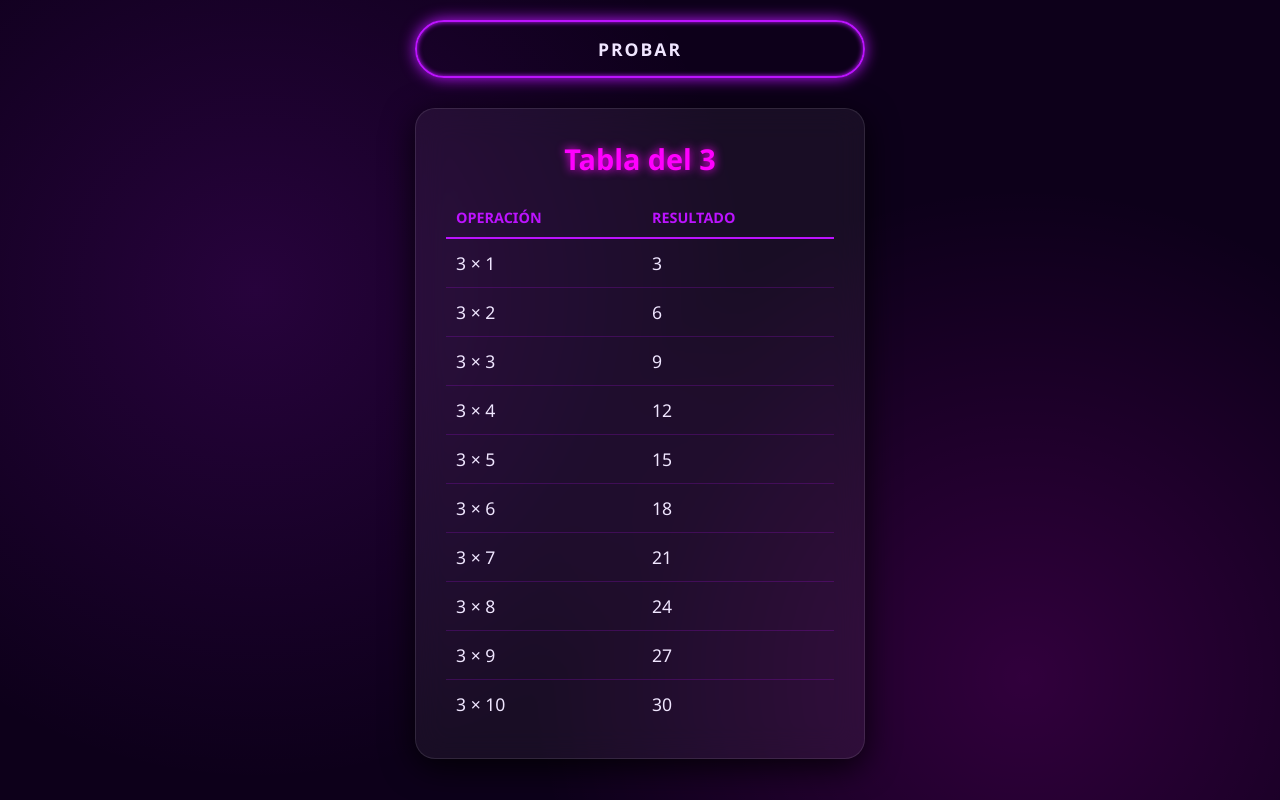
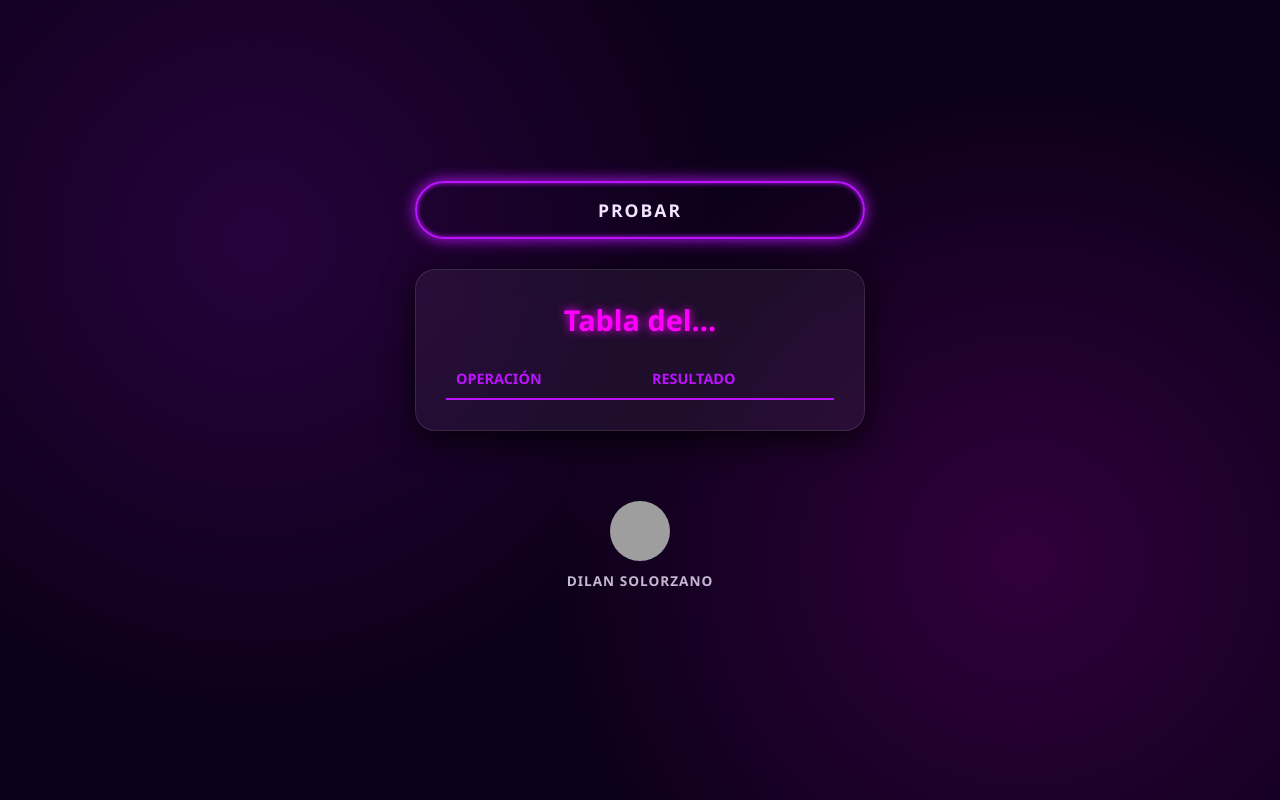
Before and after one commit to programador428-gif/tabla-multiplicar, a plain HTML site: page multiplicar.html in a window 1280 px wide. Shown: the top 800 px of the page. Drawn offline with Linux system fonts and the light colour scheme; grey boxes are pictures that could not be loaded.

Commit message:
feat: tabla funcional usando js

```diff
--- a/multiplicar.html
+++ b/multiplicar.html
@@ -8,63 +8,23 @@
   <link rel="stylesheet" href="multiplicar.css">
 </head>
 
-<body>
+<body id="body">
 
   <div class="stars"></div>
 
   <main class="container">
-    <button class="btn-probar">PROBAR</button>
+    <button class="btn-probar" id="btnProbar">PROBAR</button>
 
     <div class="glass-card">
-      <h1>Tabla del 3</h1>
-      <table>
+      <h1 id="titulo">Tabla del...</h1>
+      <table id="tabla-multiplicar">
         <thead>
           <tr>
             <th>Operación</th>
             <th>Resultado</th>
           </tr>
         </thead>
-        <tbody>
-          <tr>
-            <td>3 × 1</td>
-            <td>3</td>
-          </tr>
-          <tr>
-            <td>3 × 2</td>
-            <td>6</td>
-          </tr>
-          <tr>
-            <td>3 × 3</td>
-            <td>9</td>
-          </tr>
-          <tr>
-            <td>3 × 4</td>
-            <td>12</td>
-          </tr>
-          <tr>
-            <td>3 × 5</td>
-            <td>15</td>
-          </tr>
-          <tr>
-            <td>3 × 6</td>
-            <td>18</td>
-          </tr>
-          <tr>
-            <td>3 × 7</td>
-            <td>21</td>
-          </tr>
-          <tr>
-            <td>3 × 8</td>
-            <td>24</td>
-          </tr>
-          <tr>
-            <td>3 × 9</td>
-            <td>27</td>
-          </tr>
-          <tr>
-            <td>3 × 10</td>
-            <td>30</td>
-          </tr>
+        <tbody id="cuerpo-tabla">
         </tbody>
       </table>
     </div>
@@ -75,6 +35,7 @@
       <span class="author-name">Dilan Solorzano</span>
     </a>
   </footer>
+  <script src="multiplicar.js"></script>
 </body>
 
 </html>
--- a/multiplicar.js
+++ b/multiplicar.js
@@ -0,0 +1,23 @@
+let titulo = document.getElementById("titulo");
+let contenedor = document.getElementById("cuerpo-tabla");
+
+function tablaMultiplicadora(valor) {
+  let contenido = "";
+
+  for (let i = 1; i <= 10; i++) {
+    let resultado = i * valor;
+
+    contenido += `
+      <tr>
+        <td>${valor} × ${i}</td>
+        <td>${resultado}</td>
+      </tr>
+    `;
+  }
+  titulo.innerText = `Tabla del ${valor}`;
+  contenedor.innerHTML = contenido;
+}
+
+document.getElementById('btnProbar').addEventListener('click', () => {
+  tablaMultiplicadora(5);
+});
```
